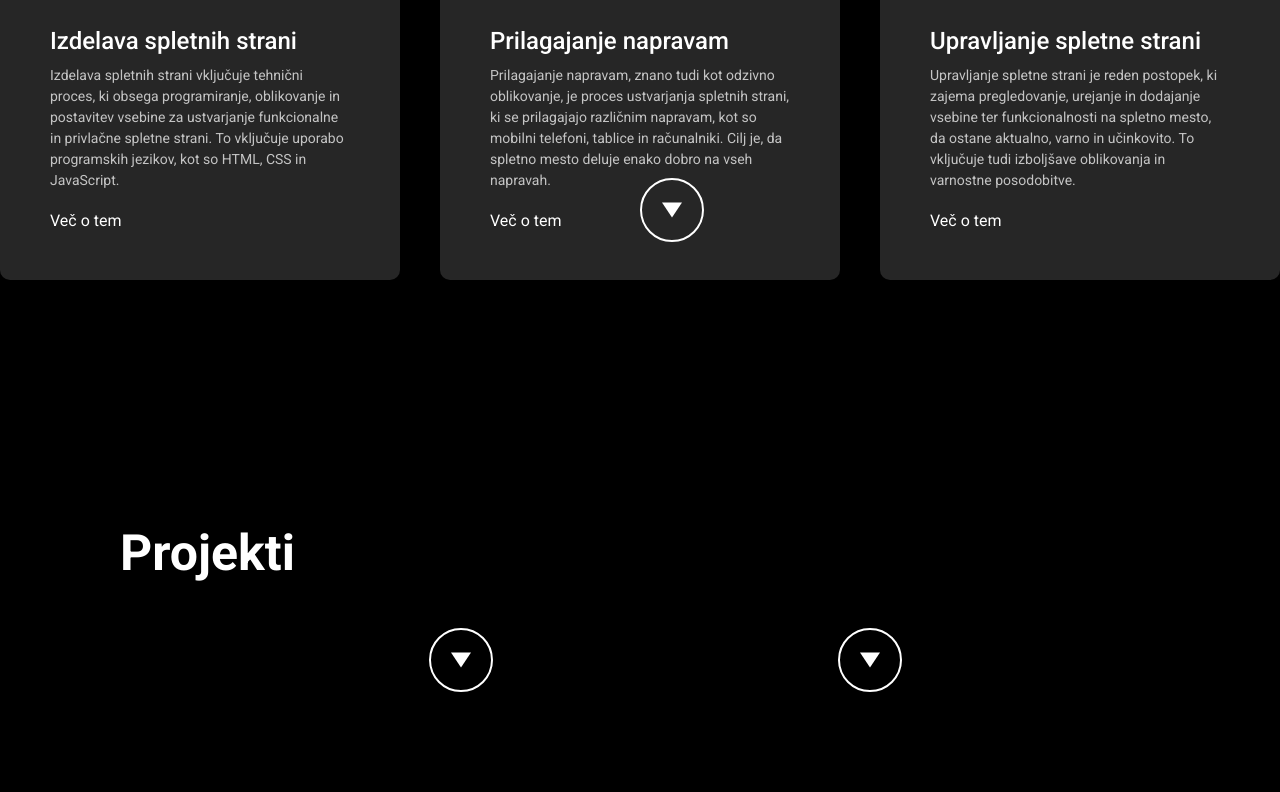
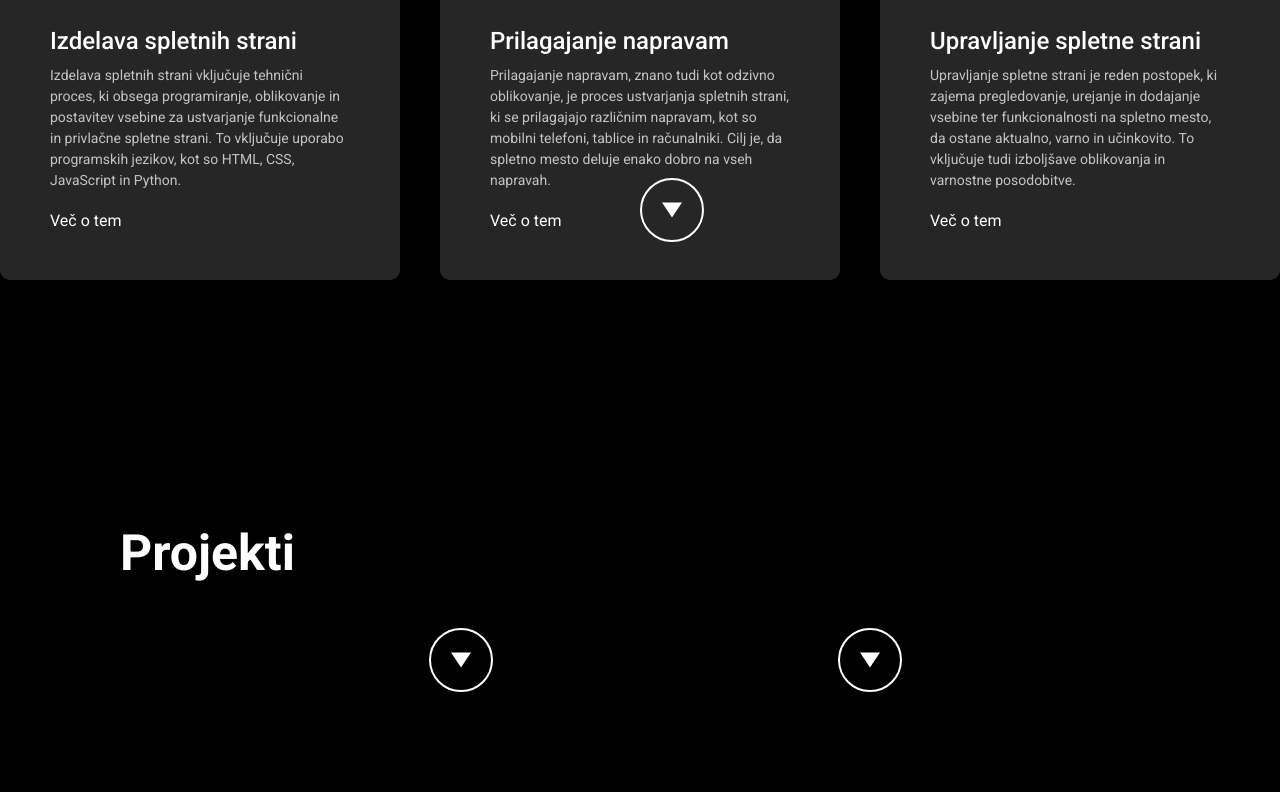
Before and after one commit to PintarBusiness/jure, a plain HTML site: page index.html in a window 1280 px wide. Shown: the part 1938-2730 px from the top of the page. Drawn offline with Linux system fonts and the light colour scheme; grey boxes are pictures that could not be loaded.

Commit message:
Update index.html

```diff
--- a/index.html
+++ b/index.html
@@ -176,7 +176,7 @@
             <div class="storitvevsebina">
                 <i class="fa-solid fa-code"></i>
                 <h2>Izdelava spletnih strani</h2>
-                <p>Izdelava spletnih strani vključuje tehnični proces, ki obsega programiranje, oblikovanje in postavitev vsebine za ustvarjanje funkcionalne in privlačne spletne strani. To vključuje uporabo programskih jezikov, kot so HTML, CSS in JavaScript.</p>
+                <p>Izdelava spletnih strani vključuje tehnični proces, ki obsega programiranje, oblikovanje in postavitev vsebine za ustvarjanje funkcionalne in privlačne spletne strani. To vključuje uporabo programskih jezikov, kot so HTML, CSS, JavaScript in Python.</p>
                 <a href="#">Več o tem</a>
 
             </div>
```
